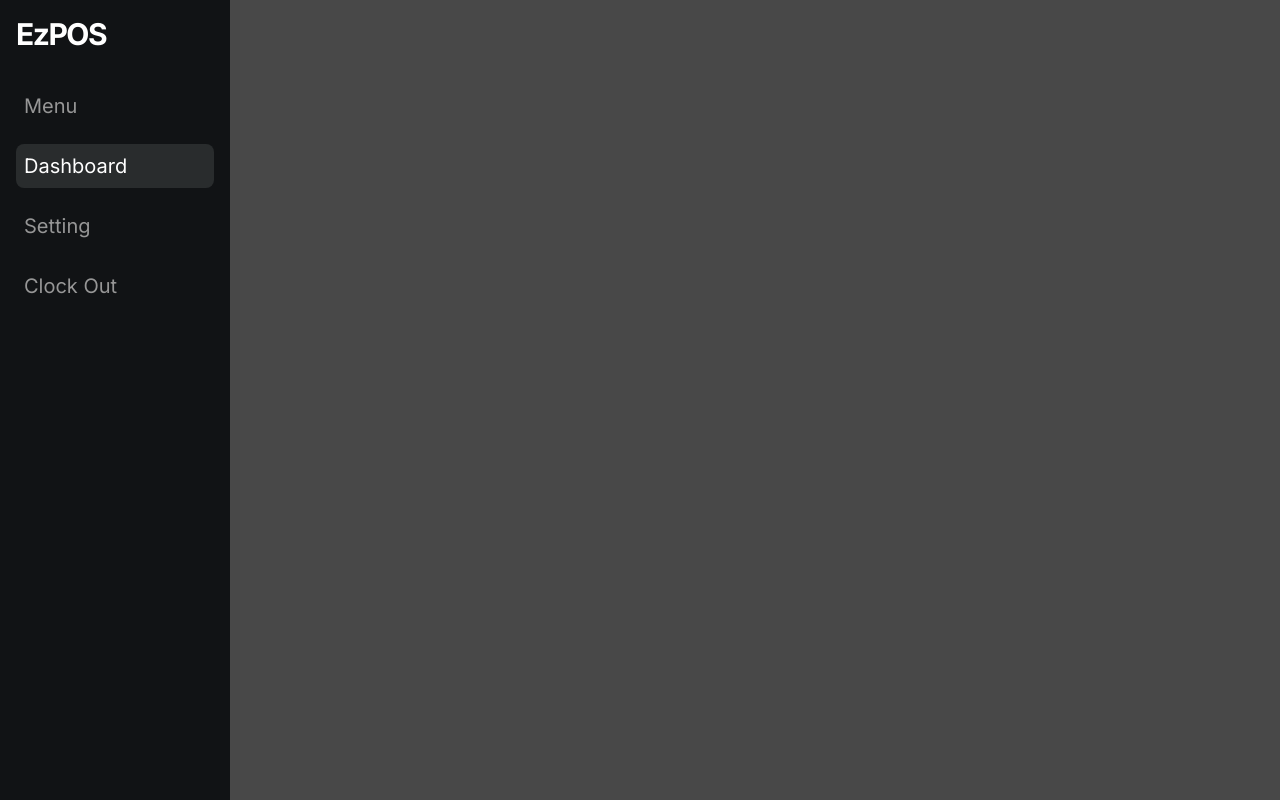
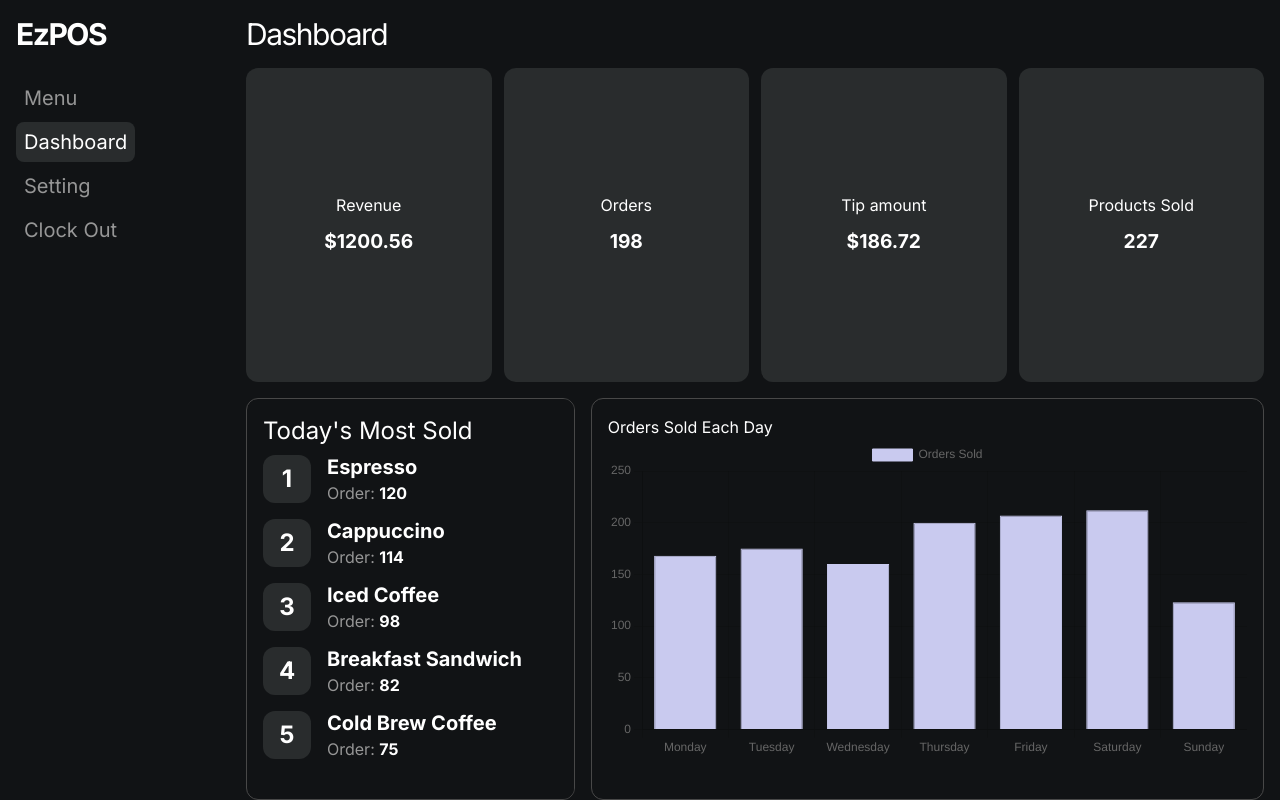
Before and after one commit to yefrysanchez/EzPOS, a React (Vite) app: page /dashboard in a window 1280 px wide. Built offline with nearby package versions, Linux system fonts and the light colour scheme.

Commit message:
Dashboard Page

```diff
--- a/package.json
+++ b/package.json
@@ -11,7 +11,9 @@
   },
   "dependencies": {
     "@reduxjs/toolkit": "^2.2.7",
+    "chart.js": "^4.4.4",
     "react": "^18.3.1",
+    "react-chartjs-2": "^5.2.0",
     "react-dom": "^18.3.1",
     "react-icons": "^5.3.0",
     "react-redux": "^9.1.2",
@@ -19,6 +21,7 @@
   },
   "devDependencies": {
     "@eslint/js": "^9.9.0",
+    "@types/chart.js": "^2.9.41",
     "@types/react": "^18.3.3",
     "@types/react-dom": "^18.3.0",
     "@types/react-redux": "^7.1.33",
--- a/src/components/Category/Category.tsx
+++ b/src/components/Category/Category.tsx
@@ -5,7 +5,7 @@ import { RiDrinks2Fill } from "react-icons/ri";
 
 type CategoryType = {
   setActiveTab: (tab: string) => void;
-  activeTab: string ;
+  activeTab: string;
 };
 
 const Category: React.FC<CategoryType> = ({ setActiveTab, activeTab }) => {
@@ -18,10 +18,10 @@ const Category: React.FC<CategoryType> = ({ setActiveTab, activeTab }) => {
           type="search"
         />
       </div>
-      <div className="flex gap-2 overflow-x-scroll lg:overflow-x-visible">
+      <div className="flex gap-2 overflow-x-scroll lg:overflow-x-visible hide-scrollbar-webkit  hide-scrollbar-firefox">
         <div onClick={() => setActiveTab("Coffee")}>
           <CategoryBtn
-          activeTab={activeTab}
+            activeTab={activeTab}
             category="Coffee"
             icon={PiCoffeeFill}
             BgColor="bg-green"
@@ -29,7 +29,7 @@ const Category: React.FC<CategoryType> = ({ setActiveTab, activeTab }) => {
         </div>
         <div onClick={() => setActiveTab("Cold Drinks")}>
           <CategoryBtn
-          activeTab={activeTab}
+            activeTab={activeTab}
             category="Cold Drinks"
             icon={RiDrinks2Fill}
             BgColor="bg-pink"
@@ -37,7 +37,7 @@ const Category: React.FC<CategoryType> = ({ setActiveTab, activeTab }) => {
         </div>
         <div onClick={() => setActiveTab("Snacks")}>
           <CategoryBtn
-          activeTab={activeTab}
+            activeTab={activeTab}
             category="Snacks"
             icon={GiSlicedBread}
             BgColor="bg-blue"
--- /dev/null
+++ b/src/components/Dashboards/MostSold.tsx
@@ -0,0 +1,33 @@
+
+const MostSold = () => {
+  return (
+    <div className=" relative border border-gray h-full mt-4 rounded-xl p-4 overflow-hidden">
+    <h3 className="text-2xl">Today's Most Sold</h3>
+    {mostSold.map((ms , i) => (
+      <div key={ms.title} className="h-16 flex items-center gap-4">
+        <div className="h-12 w-12 flex-shrink-0 bg-darkGray flex items-center justify-center text-2xl font-bold rounded-xl">
+          <span>{i + 1}</span>
+        </div>
+        <div className="flex flex-col">
+          <span className="text-xl font-bold text-nowrap ">{ms.title}</span>
+          <span className="text-lightGray">
+            Order: <span className="text-white font-bold">{ms.value}</span>
+          </span>
+        </div>
+      </div>
+    ))}
+        <div className="w-8 h-full bg-gradient-to-r from-transparent to-black absolute right-0 top-0"></div>
+
+  </div>
+  )
+}
+
+export default MostSold
+
+const mostSold = [
+    { title: "Espresso", value: 120 },
+    { title: "Cappuccino", value: 114 },
+    { title: "Iced Coffee", value: 98 },
+    { title: "Breakfast Sandwich", value: 82 },
+    { title: "Cold Brew Coffee", value: 75 },
+  ];
--- /dev/null
+++ b/src/components/Dashboards/OrdersChart.tsx
@@ -0,0 +1,57 @@
+// BarChart.tsx
+import React from 'react';
+import { Bar } from 'react-chartjs-2';
+import { Chart as ChartJS, CategoryScale, LinearScale, BarElement, Title, Tooltip, Legend } from 'chart.js';
+import { ChartData, ChartOptions } from 'chart.js';
+
+// Register Chart.js components
+ChartJS.register(CategoryScale, LinearScale, BarElement, Title, Tooltip, Legend);
+
+const OrdersChart: React.FC = () => {
+    // Data for the chart
+    const data: ChartData<'bar'> = {
+        labels: ['Monday', 'Tuesday', 'Wednesday', 'Thursday', 'Friday', 'Saturday', 'Sunday'], // X-axis labels
+        datasets: [
+            {
+                data: [168, 175, 160, 200, 207, 212, 123], // Data values
+                backgroundColor: '#C9CAEF', // Bar color
+                borderColor: '#C9CAEF', // Bar border color
+                borderWidth: 1, // Bar border width
+                label: "Orders Sold",
+
+            },
+        ],
+    };
+
+    // Options for the chart
+    const options: ChartOptions<'bar'> = {
+        responsive: true,
+        plugins: {
+            legend: {
+                position: 'top',
+            },
+            tooltip: {
+                callbacks: {
+                    label: function(tooltipItem) {
+                        return `Orders Sold: ${tooltipItem.raw}`;
+                    },
+                },
+            },
+        },
+        scales: {
+            y: {
+                beginAtZero: true, // Start the y-axis at zero
+            },
+        },
+
+    };
+
+    return (
+        <div style={{ width: '100%', height: '100%' }}>
+            <h2>Orders Sold Each Day</h2>
+            <Bar data={data} options={options} />
+        </div>
+    );
+};
+
+export default OrdersChart;
--- a/src/components/Navbar/Navbar.tsx
+++ b/src/components/Navbar/Navbar.tsx
@@ -28,30 +28,36 @@ const Navbar = () => {
         </div>
         <ul className="text-2xl grid gap-4 px-4 / lg:w-full lg:text-xl">
           {links.map((link) => (
+            <li className="w-full" key={link}>
               <NavLink
                 to={`/${link}`}
                 onClick={() => setIsOpen(false)}
                 className={({ isActive }) =>
-                `${isActive ? "bg-darkGray text-white" : ""} hover:bg-darkGray hover:text-white duration-200 p-2 rounded-lg w-4/5 lg:w-full`
-              }key={link}
+                  `${
+                    isActive ? "bg-darkGray text-white w-full" : ""
+                  } hover:bg-darkGray hover:text-white duration-200 p-2 rounded-lg `
+                }
+                key={link}
               >
-              <li>{link}</li>
+                {link}
               </NavLink>
+            </li>
           ))}
-          <a
-            className=" hover:text-red-500 w-fit duration-200 p-2 rounded-lg "
-            href="#"
+
+          <li>
+            <Link
+              className=" hover:text-red-500 w-fit duration-200 p-2 rounded-lg"
+              to={"/"}
             >
-            <li>
-              <Link to={"/"}>Clock Out</Link>
+              Clock Out
+            </Link>
           </li>
-          </a>
         </ul>
       </div>
       {isOpen && (
         <div
           onClick={() => setIsOpen(false)}
-          className="bg-black/20 z-50 fixed inset-0"
+          className="bg-black/20 z-40 fixed inset-0"
         ></div>
       )}
     </nav>
--- a/src/pages/DashboardPage/DashboardPage.tsx
+++ b/src/pages/DashboardPage/DashboardPage.tsx
@@ -1,8 +1,43 @@
+import MostSold from "../../components/Dashboards/MostSold";
+import OrdersChart from "../../components/Dashboards/OrdersChart";
 
 export const DashboardPage = () => {
   return (
-    <section className="h-screen w-full bg-gray">
+    <section className="h-screen w-full bg-black text-white p-4 overflow-y-scroll lg:overflow-y-auto lg:flex flex-col">
+      <div className="tracking-tighter text-3xl">
+        <h2>Dashboard</h2>
+      </div>
+      <div className="h-1/2 lg:flex-1 mt-4 grid grid-cols-2 gap-3 text-center lg:grid-cols-4">
+        {orders.map((order) => (
+          <div
+            key={order.title}
+            className="bg-darkGray rounded-xl flex items-center justify-center"
+          >
+            <div className="flex flex-col p-4 gap-2">
+              <span>{order.title}</span>
+              <span className="text-2xl font-bold xl:text-[1.5vw]">
+                {order.title === "Revenue" || order.title === "Tip amount" ? `$${order.value} ` : order.value}
+              </span>
+            </div>
+          </div>
+        ))}
+      </div>
 
+      <div className="lg:grid grid-cols-6 gap-4">
+      <div className="col-span-2">
+      <MostSold />
+      </div>
+      <div className="border border-gray h-full mt-4 rounded-xl p-4 col-span-4">
+        <OrdersChart />
+      </div>
+      </div>
     </section>
-  )
-}
+  );
+};
+
+const orders = [
+  { title: "Revenue", value: 1200.56 },
+  { title: "Orders", value: 198 },
+  { title: "Tip amount", value: 186.72 },
+  { title: "Products Sold", value: 227 },
+];
```
Also changed, not shown: 1 other file (tests, documents, lock files or other folders). Lines whose indentation alone changed are shown as unchanged.
